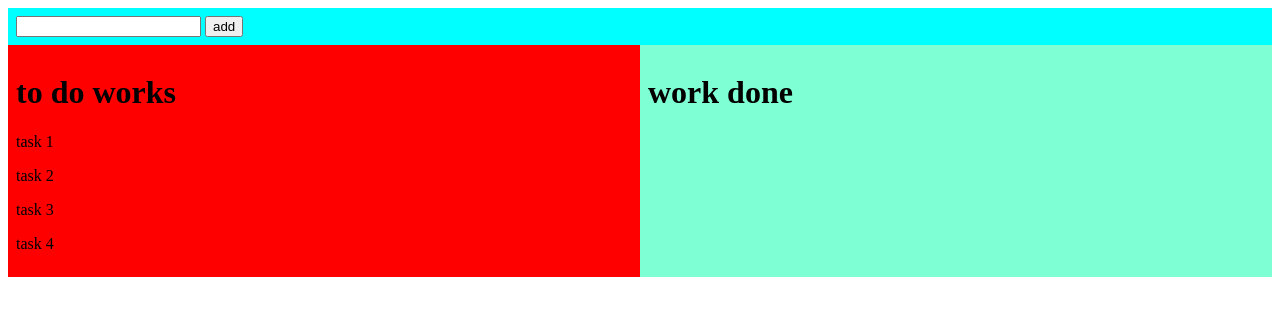
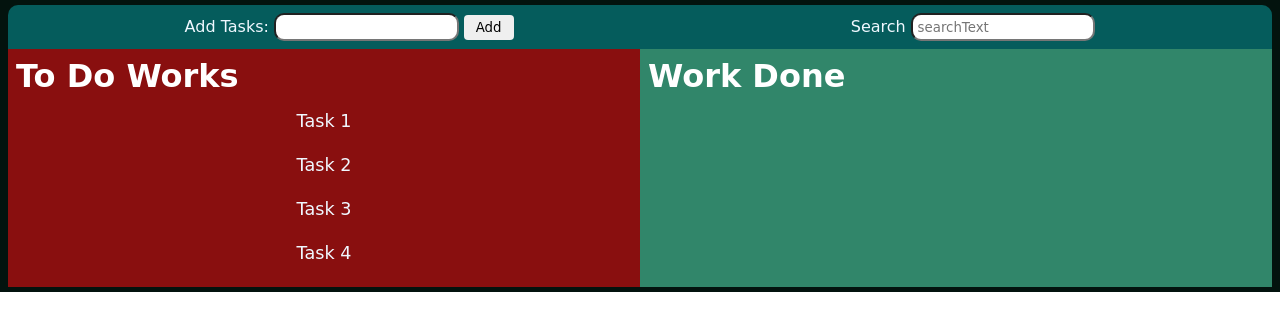
Before and after one commit to prashant523580/javascript-project, a plain HTML site: page to-do-done/index.html in a window 1280 px wide. Drawn offline with Linux system fonts and the light colour scheme.

Commit message:
added search function

```diff
--- a/to-do-done/index.html
+++ b/to-do-done/index.html
@@ -10,18 +10,26 @@
 <body>
 <div class="main-container">
     <div class="custom-add">
+        <div class="left">
+            <label for="">Add Tasks:</label>
             <input type="text" class="items">
             <button class="add-item">add</button>
+        </div>
+        <div class="right">
+
+            <label for="text">Search</label>
+            <input type="text" placeholder="searchText" onkeyup="SearchText()" id="text">
+        </div>
     </div>
     <div class="tasks">
-        <div class="to-do">
+        <div class="to-do filter" >
             <h1>to do works</h1>
             <p class="draggable" draggable="true"> task 1</p>
             <p class="draggable" draggable="true"> task 2</p>
             <p class="draggable" draggable="true"> task 3</p>
             <p class="draggable" draggable="true"> task 4</p>
         </div>
-        <div class="done">
+        <div class="done filter">
             <h1>work done</h1>
         </div>
     </div>
--- a/to-do-done/main.js
+++ b/to-do-done/main.js
@@ -13,6 +13,7 @@ addBtn.addEventListener("click", () => {
     elP.appendChild(document.createTextNode(addItem));
     to_do.appendChild(elP);
     addItemsEvent(elP);
+    document.querySelector(".items").value = '';
 })
 
 
@@ -52,3 +53,29 @@ const drop = (e) => {
 done.addEventListener("dragover", dragOver);
 done.addEventListener("dragleave", dragLeave);
 done.addEventListener("drop", drop);
+
+
+
+function SearchText(){
+    var input ,input_value,i;
+    input = document.getElementById("text");
+    input_value = input.value.toUpperCase();
+    let div = document.querySelectorAll(".filter");
+    console.log(div);
+    for(i of div){
+        // console.log(i);
+        let text = i.getElementsByTagName("p");
+           Array.from(text).forEach((p)=> {
+                let text_val = p.innerText || p.textContent;
+                console.log(text_val);
+                let text = text_val.toUpperCase().includes(input_value);
+                    if(text){
+                        p.style.display ="block";
+                    }else{
+                        p.style.display = "none";
+                    }
+           });
+    }
+
+
+}
--- a/to-do-done/style.css
+++ b/to-do-done/style.css
@@ -1,9 +1,43 @@
+*{
+    box-sizing: border-box;
+    margin: 0;
+    padding: 0;
+    font-family: cursive;
+}
 .main-container{
-
+background-color: rgb(3, 19, 14);
+padding: .3rem .5rem;
 }
 .main-container .custom-add{
-    background-color: aqua;
+    background-color: rgb(5, 92, 92);
     padding: .5rem .5rem;
+    display: flex;
+    justify-content: space-around;
+    align-items: center;
+    border-top-left-radius: 10px;
+    border-top-right-radius: 10px;
+}
+.main-container .custom-add button{
+    outline: 0;
+    border: 0;
+    padding : 5px 12px;
+    text-transform: capitalize;
+    border-radius: 4px;
+    -webkit-border-radius: 4px;
+    -moz-border-radius: 4px;
+    -ms-border-radius: 4px;
+    -o-border-radius: 4px;
+}
+.main-container .custom-add label{
+    color: aliceblue;
+}
+.main-container .custom-add  input[type=text]{
+    padding: .3rem .3rem;
+    border-radius: 10px;
+    -webkit-border-radius: 10px;
+    -moz-border-radius: 10px;
+    -ms-border-radius: 10px;
+    -o-border-radius: 10px;
 }
 .tasks{
     display: flex;
@@ -12,11 +46,27 @@
 .tasks .to-do{
     padding: .5rem;
     width: 50%;
-    background-color: red;
+    background-color: rgb(137, 15, 15);
+}
+.tasks .to-do p{
+    cursor: move;
+}
+.tasks .to-do p, .tasks .done p {
+    color: aliceblue;
+    text-align: center;
+    font-size: 1.1rem;
+    text-transform:  capitalize;
+    padding: .5rem .5rem;
+    margin: .5rem;
+
 }
 .tasks .done{
-    background-color: aquamarine;
+    background-color: rgb(49, 134, 106);
     width: 50%;
     padding: .5rem;
 
 }
+.filter{
+    text-transform: capitalize;
+    color: white;
+}
```
